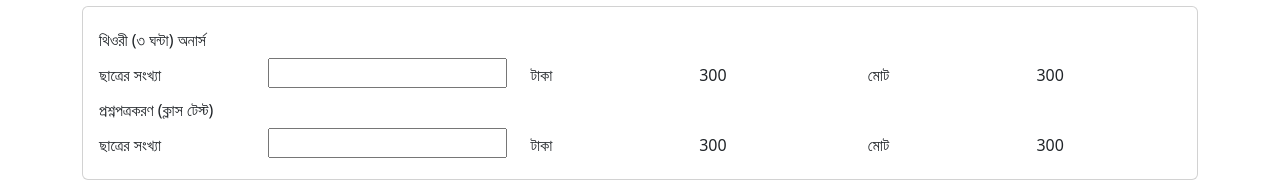
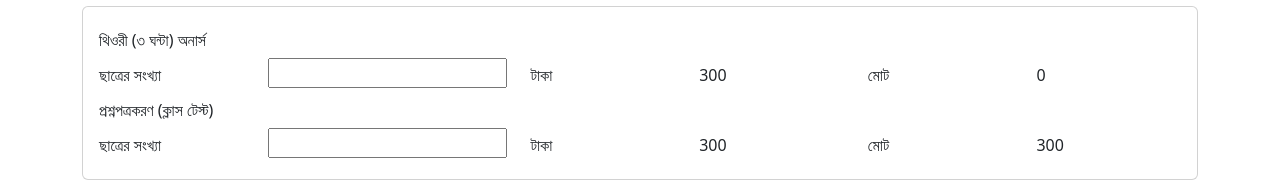
Before and after one commit to MiNHAZ-33/teacher-billing, a React (Create React App) app: page /billpage in a window 1280 px wide. Shown: the part 228-410 px from the top of the page. Built offline with nearby package versions, Linux system fonts and the light colour scheme.

Commit message:
working with calculation

```diff
--- a/src/components/ExamDetails.jsx
+++ b/src/components/ExamDetails.jsx
@@ -6,6 +6,12 @@ const ExamDetails = () => {
     const examNames = ['BSc Engineering', 'MSc Engineering', 'BBA', 'Bachelor of Science']
     const examYears = ['2017', '2018', '2019', '2020', '2021', '2022', '2023']
     const tabulations = ['1st year', '2nd year', '3rd year', '4th year']
+    const [studentNumber, setStudentNumber] = useState({
+        baseStudent: 0,
+        classTest: 0,
+
+    })
+
     const [examName, setExamName] = useState('')
     const [examYear, setExamYear] = useState('')
     const [tabulation, setTabulation] = useState('')
@@ -20,6 +26,11 @@ const ExamDetails = () => {
 
     const tabulationHandler = (tabulation) => {
         setTabulation(tabulation)
+    }
+
+    const textInputHandler = (name, value) => {
+        setStudentNumber({ ...studentNumber, [name]: value })
+        console.log(studentNumber.classTest)
     }
 
     return (
@@ -118,21 +129,19 @@ const ExamDetails = () => {
                                 <h6 className='pt-2'>ছাত্রের সংখ্যা</h6>
                             </Col>
                             <Col>
-                                <input></input>
+                                <input type='number' onChange={(e) => textInputHandler('classTest', e.target.value)} ></input>
                             </Col>
                             <Col>
                                 <h6 className='pt-2'>টাকা</h6>
                             </Col>
                             <Col>
                                 <h6 className='pt-2'>{amounts.classTest}</h6>
-
                             </Col>
                             <Col>
                                 <h6 className='pt-2'>মোট</h6>
                             </Col>
                             <Col>
-                                <h6 className='pt-2'>{amounts.classTest}</h6>
-
+                                <h6 className='pt-2'>{amounts.classTest * studentNumber.classTest}</h6>
                             </Col>
                         </Row>
                         <h6 className='pt-2'>প্রশ্নপত্রকরণ (ক্লাস টেস্ট)</h6>
@@ -859,7 +868,7 @@ const ExamDetails = () => {
                             </Col>
                         </Row>
                     </Card.Body>
-                    </Card>
+                </Card>
             </Form>
         </Container>
     )
```
